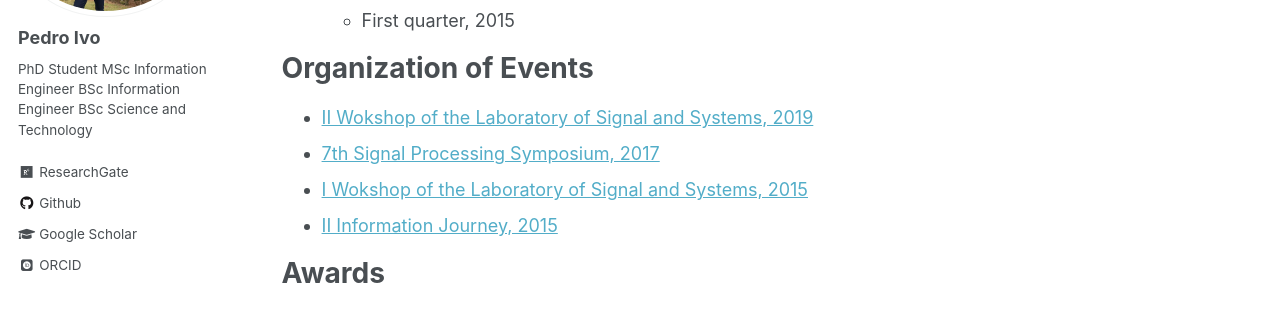
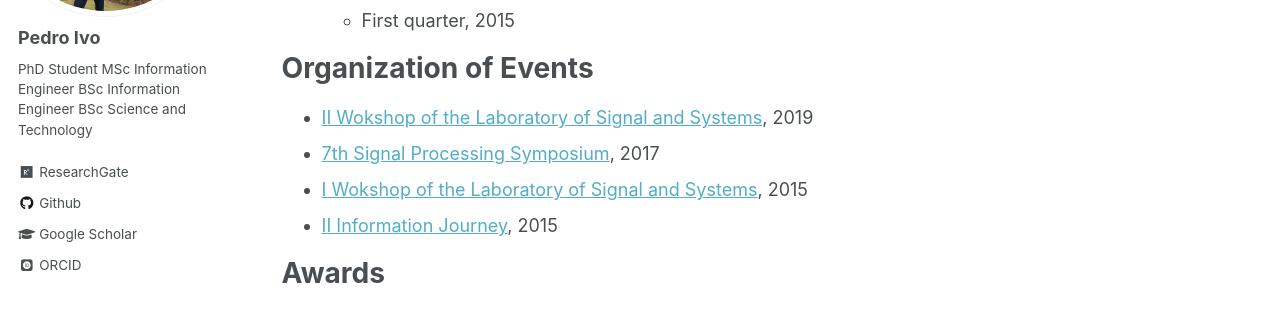
Before and after one commit to pedroidc/pedroidc.github.io, a Jekyll site: the page built from _pages/cv.md, in a window 1280 px wide and 900 px high, scrolled down 1098 px. Shown: the part 153-466 px from the top of the window. Built offline with Jekyll 4.4.1, drawn with Linux system fonts in a browser that asks for light colours; some web fonts are replaced.

```diff
--- a/_pages/cv.md
+++ b/_pages/cv.md
@@ -52,10 +52,10 @@ Teaching Experience
 
 Organization of Events
 ======
-* [II Wokshop of the Laboratory of Signal and Systems, 2019](https://lssufabc.wixsite.com/mostra-lss)
-* [7th Signal Processing Symposium, 2017](http://eventos.ufabc.edu.br/siimsps/)
-* [I Wokshop of the Laboratory of Signal and Systems, 2015](https://picruz3.wixsite.com/iworkshoplss)
-* [II Information Journey, 2015](https://jorninfoufabc.wixsite.com/jornada3)
+* [II Wokshop of the Laboratory of Signal and Systems](https://lssufabc.wixsite.com/mostra-lss), 2019
+* [7th Signal Processing Symposium](http://eventos.ufabc.edu.br/siimsps/), 2017
+* [I Wokshop of the Laboratory of Signal and Systems](https://picruz3.wixsite.com/iworkshoplss), 2015
+* [II Information Journey](https://jorninfoufabc.wixsite.com/jornada3), 2015
 
 Awards
 ======
```
